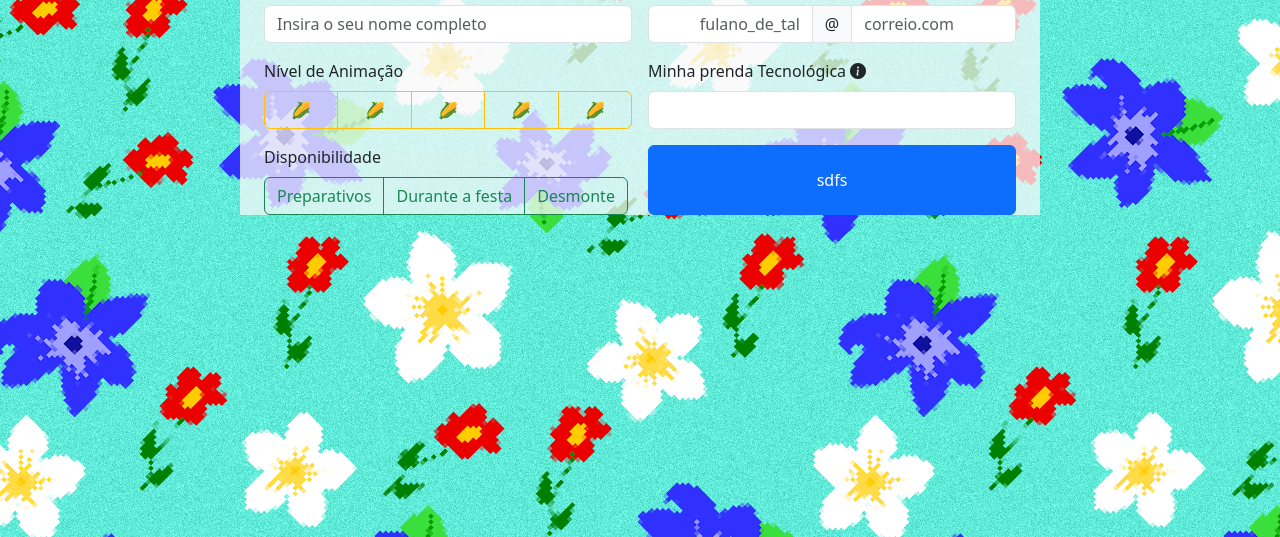
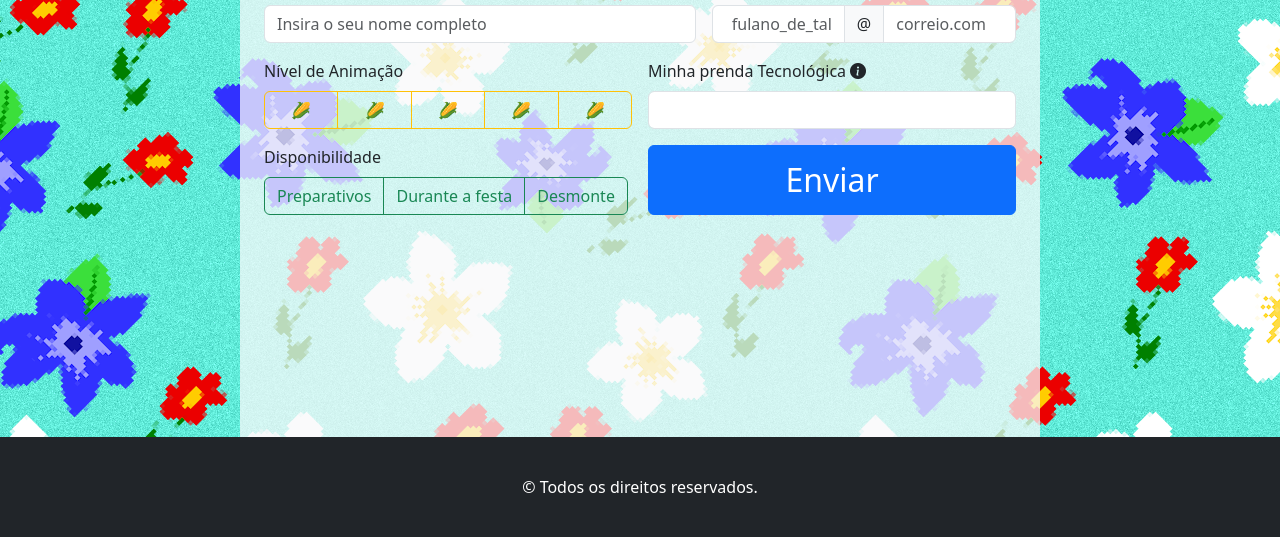
Before and after one commit to Lotaplota/projeto-evento, a website: page formulario.html in a window 1280 px wide. Shown: the part 263-800 px from the top of the page. Drawn offline with nearby package versions, Linux system fonts and the light colour scheme.

Commit message:
adicionado um footer ao formulário para ocultar o inferior da página

```diff
--- a/css/style.css
+++ b/css/style.css
@@ -42,4 +42,5 @@ nav a {
 
 .formulario {
   max-width: 800px !important;
+  height: 100vh;
 }
--- a/formulario.html
+++ b/formulario.html
@@ -13,7 +13,7 @@
     <script src="scripts/popover.js" defer></script> <!-- Script para habilitar os hovers -->
 </head>
 
-<body class="d-flex flex-column h-100">
+<body class="d-flex flex-column h-100 overflow-hidden">
     <!-- Barra de navegação -->
     <nav class="d-block navbar bg-primary navbar-expand-sm pt-3 pb-0 sticky-top">
         <div class="container">
@@ -66,13 +66,13 @@
 
         <div class="row mx-3 g-3">
             <!-- Input nome -->
-            <div class="col-12 col-md-6">
+            <div class="col-12 col-md-7">
                 <label for="nome" class="form-label">Nome</label>
                 <input type="text" class="form-control" id="nome" placeholder="Insira o seu nome completo">
             </div>
 
             <!-- Input e-mail -->
-            <div class="col-6 col-md-6" id="grupoEmail">
+            <div class="col-6 col-md-5" id="grupoEmail">
                 <label for="usuarioEmail" class="form-label">Email</label>
                 <div class="input-group">
                     <input type="text" class="form-control text-end" name="" id="usuarioEmail" placeholder="fulano_de_tal">
@@ -125,8 +125,10 @@
 
             <!-- Input enviar -->
             <div class="col-12 col-md-6">
-                <button type="submit" class="btn btn-primary h-100 w-100">sdfs</button>
+                <button type="submit" class="btn btn-primary h-100 w-100 fs-2 fw-medium">Enviar</button>
             </div>
         </div>
     </div>
+
+    <footer class="align-bottom text-bg-dark sticky-bottom text-center align-content-center" style="min-height: 100px;">© Todos os direitos reservados.</footer>
 </body>
```
